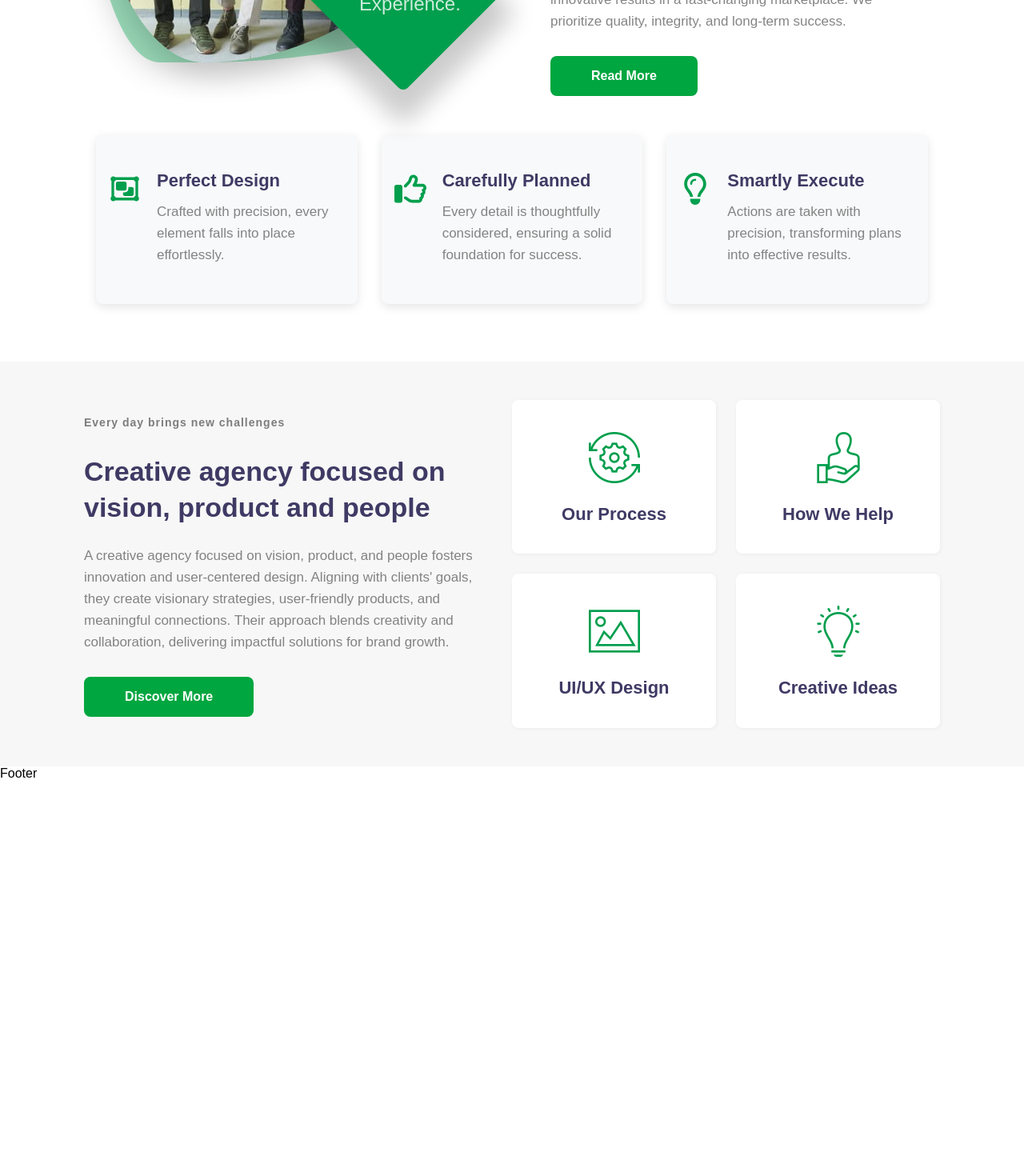
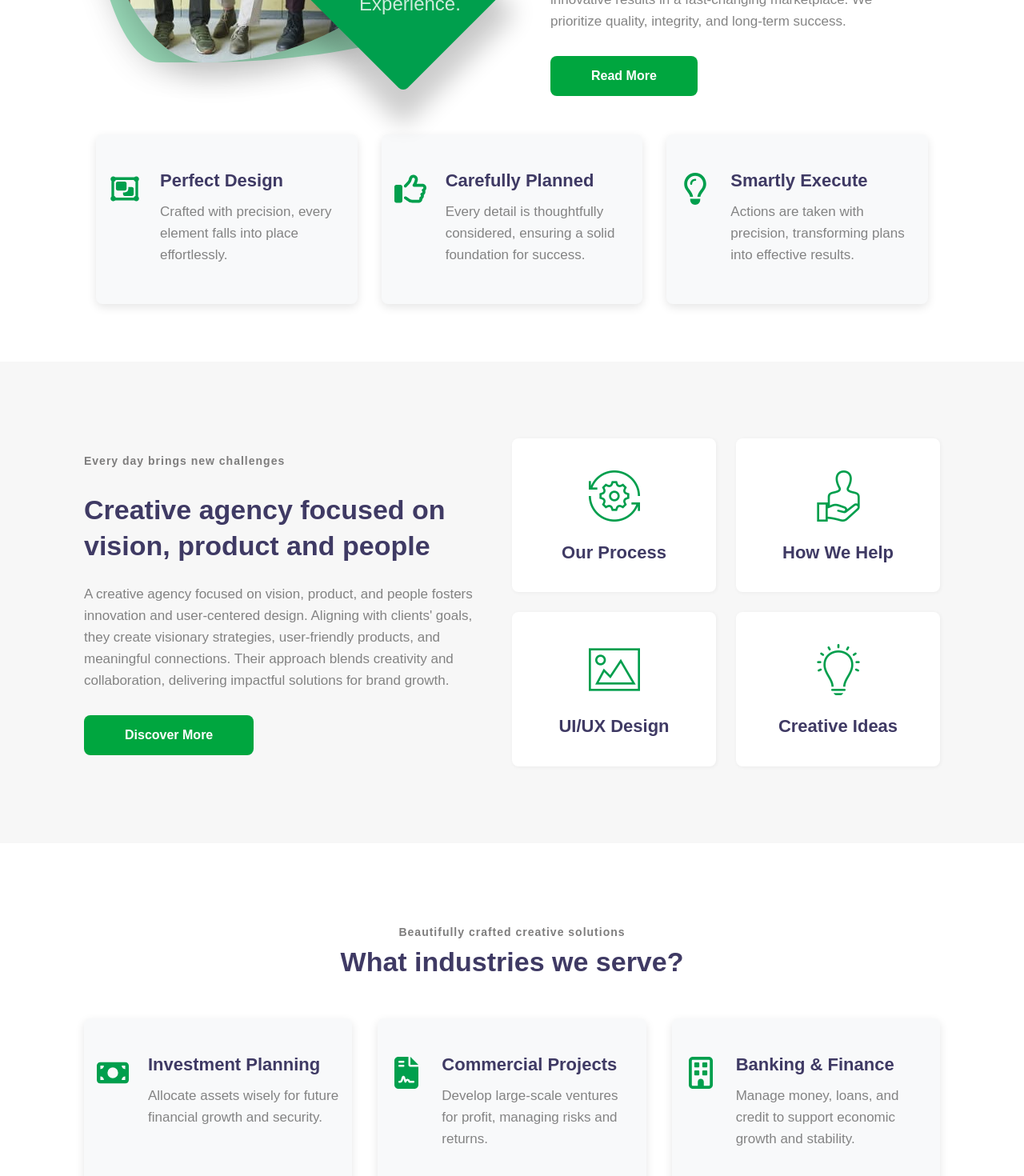
Before and after one commit to Son-Tr/corp-vision, a React (Create React App) app: page / in a window 1280 px wide. Shown: the part 1318-2788 px from the top of the page at 80% size. Before the commit the page ends 2294 px from the top, so only its background shows below. Built offline with nearby package versions, Linux system fonts and the light colour scheme.

Commit message:
create industry component and fix responsive

```diff
--- a/src/components/AboutComponent/AboutComponent.js
+++ b/src/components/AboutComponent/AboutComponent.js
@@ -46,7 +46,7 @@ function AboutComponent() {
                 </div>
                 <div className="list-feature">
 
-                    <div className="box-content">
+                    <div className="box">
                         <div className="icon-left">
                             <FontAwesomeIcon icon={faObjectGroup} />
                         </div>
@@ -61,7 +61,7 @@ function AboutComponent() {
                     </div>
 
 
-                    <div className="box-content">
+                    <div className="box">
                         <div className="icon-left">
                             <FontAwesomeIcon icon={faThumbsUp} />
                         </div>
@@ -76,7 +76,7 @@ function AboutComponent() {
                     </div>
 
 
-                    <div className="box-content">
+                    <div className="box">
                         <div className="icon-left">
                             <FontAwesomeIcon icon={faLightbulb} />
                         </div>
--- a/src/components/AboutComponent/AboutComponent.scss
+++ b/src/components/AboutComponent/AboutComponent.scss
@@ -243,21 +243,7 @@
                 grid-template-rows: repeat(3, 1fr);
             }
 
-
-
-            .box-content {
-                border-radius: 8px;
-                background-color: var(--bg-lightgrey);
-                box-shadow: var(--box-shadow);
-                @include padding(50, 35, 50, 35);
-                @include flex(center, flex-start, row);
-                gap: 20px;
-
-                //resonsive
-                @include responsive-max(415px) {
-                    padding: 1.5rem .8rem;
-                }
-
+            .box {
                 &:last-child {
                     @include responsive-max(992px) {
                         grid-column: span 2;
@@ -270,27 +256,6 @@
                     }
 
                 }
-
-                .icon-left {
-                    color: var(--primary-color);
-
-                    svg {
-                        width: 40px;
-                        height: 40px;
-                    }
-
-                }
-
-                .content-right {
-                    .p-title {
-                        margin-bottom: 1rem;
-                    }
-                }
-
-                // resposive
-                @include responsive-min(992px) {
-                    padding: 3rem 1rem;
-                }
             }
         }
     }
--- a/src/components/Banner/Banner.scss
+++ b/src/components/Banner/Banner.scss
@@ -4,11 +4,11 @@
 .banner-wrap {
     height: auto;
     position: relative;
-    overflow: hidden;
+    //overflow: hidden;
 
     .shape {
         position: absolute;
-        bottom: -4px;
+        bottom: -6px;
         left: 0;
         width: 100%;
         z-index: 1;
--- a/src/components/Challenge/Challenge.scss
+++ b/src/components/Challenge/Challenge.scss
@@ -5,11 +5,23 @@
     background: var(--bg-grey);
     padding: 3rem 0;
 
+    .container {
+        padding-top: 3rem;
+        padding-bottom: 3rem;
+
+        //responsive
+        @include responsive-max(576px) {
+            max-width: 90%;
+            padding: 2rem 0.5rem;
+
+        }
+
         //challenge wap
         .challenge-wrap {
             @include flex(center, center, row);
+
             //responsive
-         @include responsive-max(992px){
+            @include responsive-max(992px) {
                 flex-direction: column;
                 gap: 2.5rem;
             }
@@ -41,6 +53,11 @@
                     width: 100%;
                 }
 
+                @include responsive-max(480px) {
+                    grid-template-columns: repeat(1, 1fr);
+                    gap: 1.5rem;
+                }
+
                 .challenge-box {
                     border-radius: var(--border-radius);
                     text-align: center;
@@ -64,3 +81,4 @@
             }
         }
     }
+}
--- /dev/null
+++ b/src/components/Industries/Industries.js
@@ -0,0 +1,102 @@
+
+import React from "react";
+import "./Industries.scss"
+import { FontAwesomeIcon } from "@fortawesome/react-fontawesome";
+import { faBuilding, faCopy } from "@fortawesome/free-regular-svg-icons";
+import { faChartLine, faCode, faFileContract, faMoneyBill } from "@fortawesome/free-solid-svg-icons";
+
+
+function Industries() {
+    return (
+        <div className="industry">
+            <div className="container">
+                <div className="industry-title">
+                    <h5 className="title-small">
+                        Beautifully crafted creative solutions
+                    </h5>
+                    <h2 className="title-big">
+                        What industries we serve?
+                    </h2>
+                </div>
+                <div className="industry-list-box">
+                    <div className="box">
+                        <div className="icon-left">
+                            <FontAwesomeIcon icon={faMoneyBill} />
+                        </div>
+                        <div className="content-right">
+                            <p className="p-title">
+                                Investment Planning
+                            </p>
+                            <p className="p-content">
+                                Allocate assets wisely for future financial growth and security.
+                            </p>
+                        </div>
+                    </div>
+                    <div className="box">
+                        <div className="icon-left">
+                            <FontAwesomeIcon icon={faFileContract} />
+                        </div>
+                        <div className="content-right">
+                            <p className="p-title">
+                                Commercial Projects
+                            </p>
+                            <p className="p-content">
+                                Develop large-scale ventures for profit, managing risks and returns.
+                            </p>
+                        </div>
+                    </div> <div className="box">
+                        <div className="icon-left">
+                            <FontAwesomeIcon icon={faBuilding} />
+                        </div>
+                        <div className="content-right">
+                            <p className="p-title">
+                                Banking & Finance
+                            </p>
+                            <p className="p-content">
+                                Manage money, loans, and credit to support economic growth and stability.
+                            </p>
+                        </div>
+                    </div> <div className="box">
+                        <div className="icon-left">
+                            <FontAwesomeIcon icon={faCopy} />
+                        </div>
+                        <div className="content-right">
+                            <p className="p-title">
+                                Competitive Research
+                            </p>
+                            <p className="p-content">
+                                Analyze competitors to identify advantages and refine business strategy.
+                            </p>
+                        </div>
+                    </div> <div className="box">
+                        <div className="icon-left">
+                            <FontAwesomeIcon icon={faCode} />
+                        </div>
+                        <div className="content-right">
+                            <p className="p-title">
+                                International Business
+                            </p>
+                            <p className="p-content">
+                                Expand operations globally, navigating regulations and market differences.
+                            </p>
+                        </div>
+                    </div> <div className="box">
+                        <div className="icon-left">
+                            <FontAwesomeIcon icon={faChartLine} />
+                        </div>
+                        <div className="content-right">
+                            <p className="p-title">
+                                Strategic Approach
+                            </p>
+                            <p className="p-content">
+                                Plan long-term goals, optimizing resources for sustained market advantage.
+                            </p>
+                        </div>
+                    </div>
+                </div>
+            </div>
+        </div>
+    )
+}
+
+export default Industries;
--- /dev/null
+++ b/src/components/Industries/Industries.scss
@@ -0,0 +1,59 @@
+@import "../../styles/mixins";
+@import "../../styles/variables";
+
+.industry {
+    padding: 3rem 0;
+    background: var(--bg-color);
+
+    .container {
+        padding-top: 3rem;
+        padding-bottom: 3rem;
+
+        //responsive
+        @include responsive-max(576px) {
+            max-width: 90%;
+            padding: 2rem 0.5rem;
+
+        }
+
+        //industry title
+        .industry-title {
+            max-width: 800px;
+            text-align: center;
+            margin: auto;
+            margin-bottom: 3rem;
+
+            //responsive
+            @include responsive-max(768px) {
+                margin-bottom: 1.5rem;
+            }
+        }
+
+        //industry-list-box
+        .industry-list-box {
+            @include grid-column(3, 1fr);
+            gap: 2rem;
+
+            // responsive
+            @include responsive-max(992px) {
+                grid-template-columns: repeat(2, 1fr);
+            }
+
+            @include responsive-max(678px) {
+                gap: 1.5rem;
+            }
+
+            @include responsive-max(568px) {
+                grid-template-columns: repeat(1, 1fr);
+            }
+
+            .box {
+
+                // responsive
+                @include responsive-max(678px) {}
+            }
+        }
+    }
+
+
+}
--- a/src/pages/HomePage.js
+++ b/src/pages/HomePage.js
@@ -1,15 +1,17 @@
 import React from 'react'
 import Banner from '../components/Banner/Banner'
+import Challenge from '../components/Challenge/Challenge'
+import Industries from '../components/Industries/Industries'
 import AboutComponent from '../components/AboutComponent/AboutComponent'
-import Challenge from '../components/Challenge/Challenge'
 
 const HomePage = () => {
   return (
-    <div className=''>
-      <Banner/>
-      <AboutComponent/>
-      <Challenge/>
-    </div>
+    <>
+      <Banner />
+      <AboutComponent />
+      <Challenge />
+      <Industries />
+    </>
   )
 }
 
--- a/src/styles/_global.scss
+++ b/src/styles/_global.scss
@@ -47,21 +47,23 @@ img {
 
    @include responsive-max(1200px) {
       max-width: 900px;
-      padding: 0;
    }
 
-   @include responsive-max(993px) {
+   @include responsive-max(992px) {
       max-width: 720px;
    }
 
    @include responsive-max(768px) {
       max-width: 95%;
    }
+
    @include responsive-max(576px) {
       max-width: 90%;
+
    }
 
 }
+
 
 //css default
 .btn {
@@ -103,22 +105,22 @@ img {
    @include line-height(45);
 
    //responsive
-   @include responsive-max(1080px){
+   @include responsive-max(1080px) {
       @include font-size(32);
       @include line-height(40);
    }
 
-   @include responsive-max(568px){
+   @include responsive-max(568px) {
       @include font-size(30);
       @include line-height(38);
    }
 
-   @include responsive-max(415px){
+   @include responsive-max(415px) {
       @include font-size(26);
       @include line-height(32);
    }
 
-   @include responsive-max(375px){
+   @include responsive-max(375px) {
       @include font-size(24);
       @include line-height(30);
    }
@@ -150,3 +152,42 @@ img {
    color: var(--font-color);
    opacity: 0.8;
 }
+
+// box css
+
+.box {
+   border-radius: 8px;
+   background-color: var(--bg-lightgrey);
+   box-shadow: var(--box-shadow);
+   @include padding(50, 35, 50, 35);
+   @include flex(center, flex-start, row);
+   gap: 1.5rem;
+
+   //resonsive
+   // resposive
+   @include responsive-min(992px) {
+      padding: 3rem 1rem;
+   }
+
+   @include responsive-max(415px) {
+      padding: 1.5rem .8rem;
+   }
+
+   .icon-left {
+      color: var(--primary-color);
+
+      svg {
+         width: 40px;
+         height: 40px;
+      }
+
+   }
+
+   .content-right {
+      .p-title {
+         margin-bottom: 1rem;
+      }
+   }
+
+
+}
```
Lines whose indentation alone changed are shown as unchanged.
